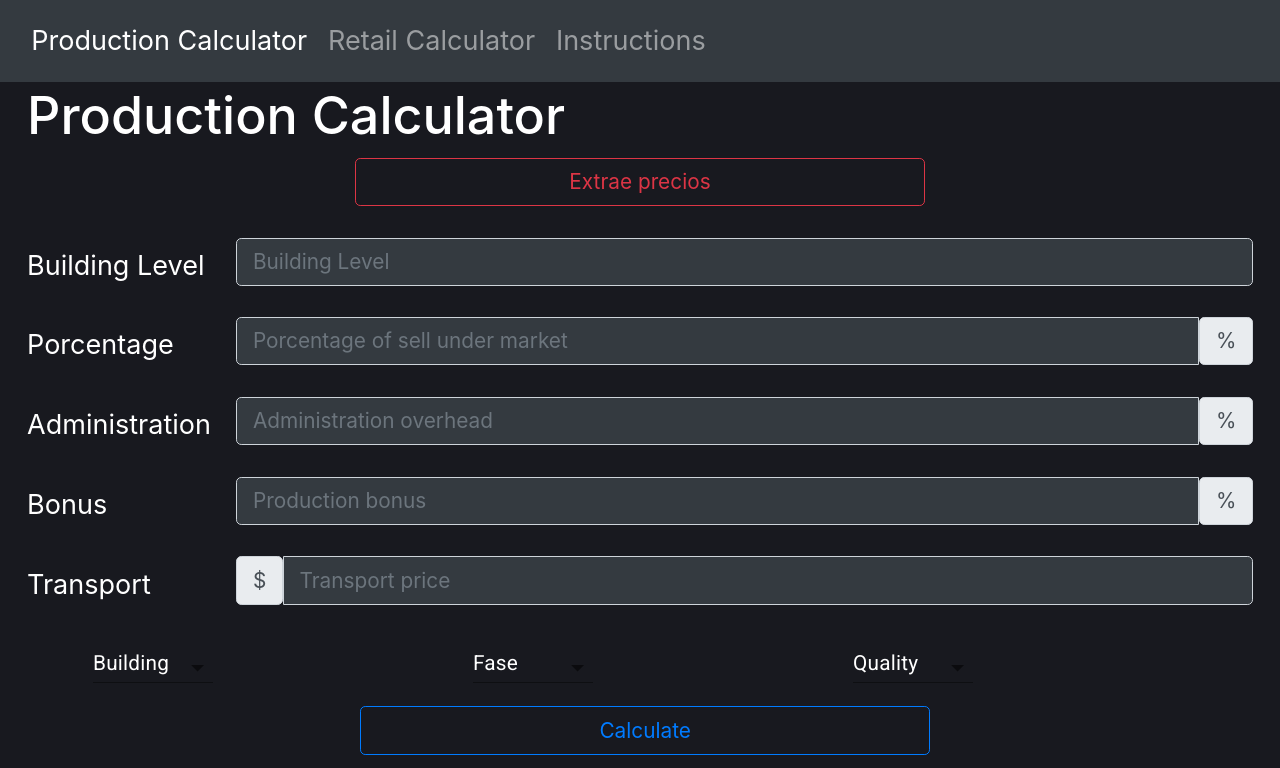
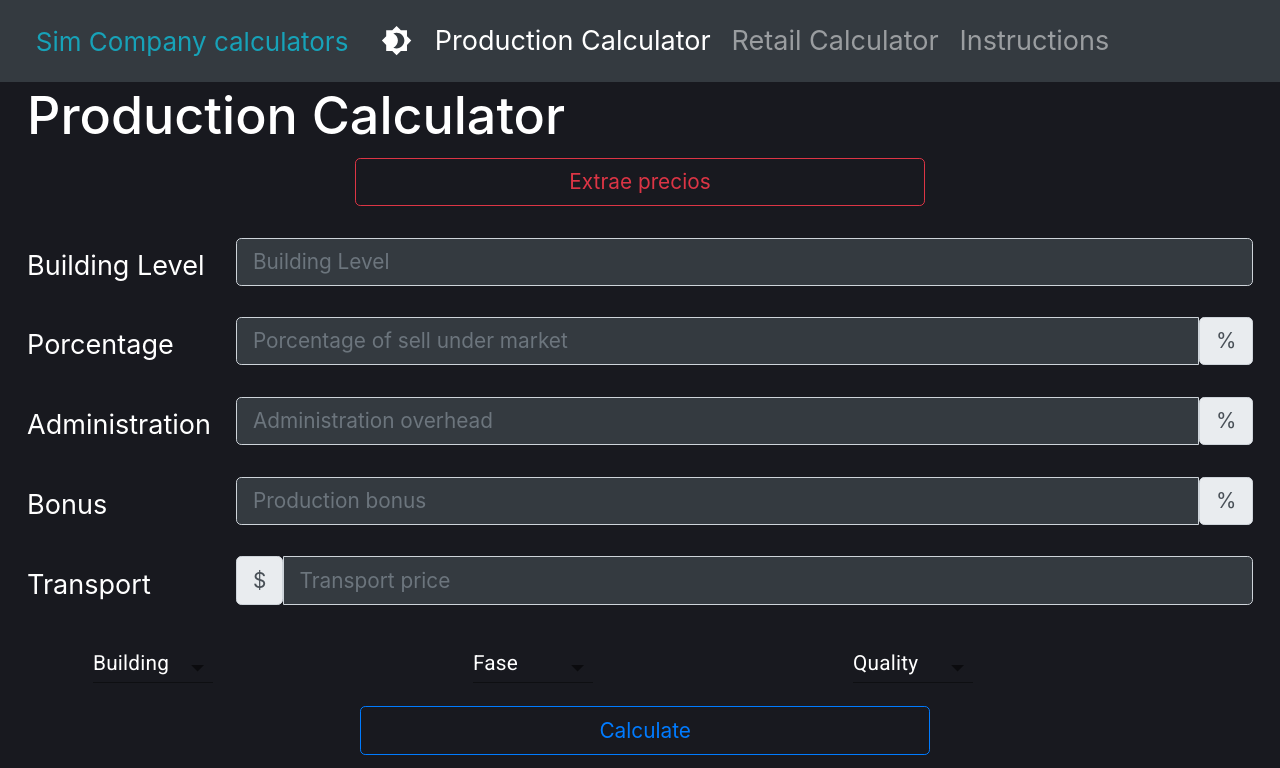
Before and after one commit to Deschain53/Sim_Company_Web_Calculator, a React app: page /production in a window 1280 px wide. Shown: the top 768 px of the page. Built offline with nearby package versions, Linux system fonts and the light colour scheme.

Commit message:
Navbar was modified so it can collapse when if the page is seen from a small display. It was added the button to change between dark mode and ligth mode

```diff
--- a/public/index.html
+++ b/public/index.html
@@ -41,5 +41,6 @@
       To begin the development, run `npm start` or `yarn start`.
       To create a production bundle, use `npm run build` or `yarn build`.
     -->
+    <script src="https://cdn.jsdelivr.net/npm/bootstrap@5.0.2/dist/js/bootstrap.bundle.min.js" integrity="sha384-MrcW6ZMFYlzcLA8Nl+NtUVF0sA7MsXsP1UyJoMp4YLEuNSfAP+JcXn/tWtIaxVXM" crossorigin="anonymous"></script>
   </body>
 </html>
--- /dev/null
+++ b/src/components/ui/Buttons/DarkModeButton.js
@@ -0,0 +1,11 @@
+import React from 'react';
+import IconButton from '@material-ui/core/IconButton';
+import Brightness4Icon from '@material-ui/icons/Brightness4';
+
+export const DarkModeButton = () => {
+    return (
+        <IconButton >
+            <Brightness4Icon style={{ color: "white" }}/>
+        </IconButton>
+    )
+}
--- a/src/components/ui/Navbar.js
+++ b/src/components/ui/Navbar.js
@@ -1,44 +1,141 @@
 import React from 'react'
 import { NavLink } from 'react-router-dom'
+import { DarkModeButton } from './Buttons/DarkModeButton'
 
 export const Navbar = () => {
-
     return (
-        <nav className="navbar navbar-expand-sm navbar-dark bg-dark">
-
-            <div className="navbar-collapse">
-                <div className="navbar-nav">
+<nav className="navbar navbar-expand-lg navbar-dark bg-dark">
+  <div className="container-fluid">
 
     <NavLink
         activeClassName="active"
-                        className="nav-item nav-link"
+        className="navbar-brand text-info"
+        exact
+        to="/"
+    >
+        Sim Company calculators
+    </NavLink>
+
+    <DarkModeButton/>
+
+    <button className="navbar-toggler" type="button" data-bs-toggle="collapse" data-bs-target="#navbarNav" aria-controls="navbarNav" aria-expanded="false" aria-label="Toggle navigation">
+      <span className="navbar-toggler-icon"></span>
+    </button>
+
+    <div className="collapse navbar-collapse" id="navbarNav">
+      <ul className="navbar-nav">
+        <li className="nav-item">
+            <NavLink
+                activeClassName="active"
+                className="nav-link"
                 exact
                 to="/production"
             >
                 Production Calculator
             </NavLink>
+        </li>
 
+        <li className="nav-item">
             <NavLink
                 activeClassName="active"
-                        className="nav-item nav-link"
+                className="nav-link"
                 exact
                 to="/retail"
             >
                 Retail Calculator
             </NavLink>
+        </li>
 
+        <li className="nav-item">
             <NavLink
                 activeClassName="active"
-                        className="nav-item nav-link"
+                className="nav-link"
                 exact
                 to="/search"
             >
                 Instructions
             </NavLink>
+        </li>
 
+      </ul>
+    </div>
+  </div>
+</nav>
+    )
+}
+
+    /*return (
+    <nav className="navbar navbar-expand-lg navbar-dark bg-dark">
+        <div className="container-fluid">
+
+            <NavLink
+                activeClassName="active"
+                className="navbar-brand"
+                exact
+                to="/production"
+                >
+                SimCompanyCalculators
+            </NavLink>
+
+            <button className="navbar-toggler" type="button" data-bs-toggle="collapse" data-bs-target="#navbarSupportedContent" aria-controls="navbarSupportedContent" aria-expanded="false" aria-label="Toggle navigation">
+              <span className="navbar-toggler-icon"></span>
+            </button>
+
+            <div className="collapse navbar-collapse">
+                <ul className="navbar-nav me-auto mb-2 mb-lg-0">
+                    <li className="nav-item">
+                        <NavLink
+                            activeClassName="active"
+                            className="nav-link active"
+                            exact
+                            to="/production"
+                            >
+                            Production Calculator
+                        </NavLink>
+                    </li>
+
+                    <li className="nav-item">
+                        <NavLink
+                            activeClassName="active"
+                            className="nav-link active"
+                            exact
+                            to="/retail"
+                            >
+                            Retail Calculator
+                        </NavLink>
+                    </li>
+
+                    <li className="nav-item">
+                        <NavLink
+                            activeClassName="active"
+                            className="nav-link active"
+                            exact
+                            to="/search"
+                            >
+                            Instructions
+                        </NavLink>
+                    </li>
+
+                    <li className="nav-item">
+                        <a className="nav-link active" aria-current="page" href="/">Home</a>
+                    </li>
+                </ul>
+            </div>
+
+            <div className="navbar-collapse collapse w-100 order-3 dual-collapse2">
+                <ul className="navbar-nav ml-auto">
+
+                <span className ="nav-item nav-link text-info">
+                    mode
+                </span>
+
+                <IconButton color="primary">
+                    <Brightness4Icon />
+                </IconButton>
+                </ul>
             </div>
         </div>
 
     </nav>
     )
-}
+    */
```
Lines whose indentation alone changed are shown as unchanged.
